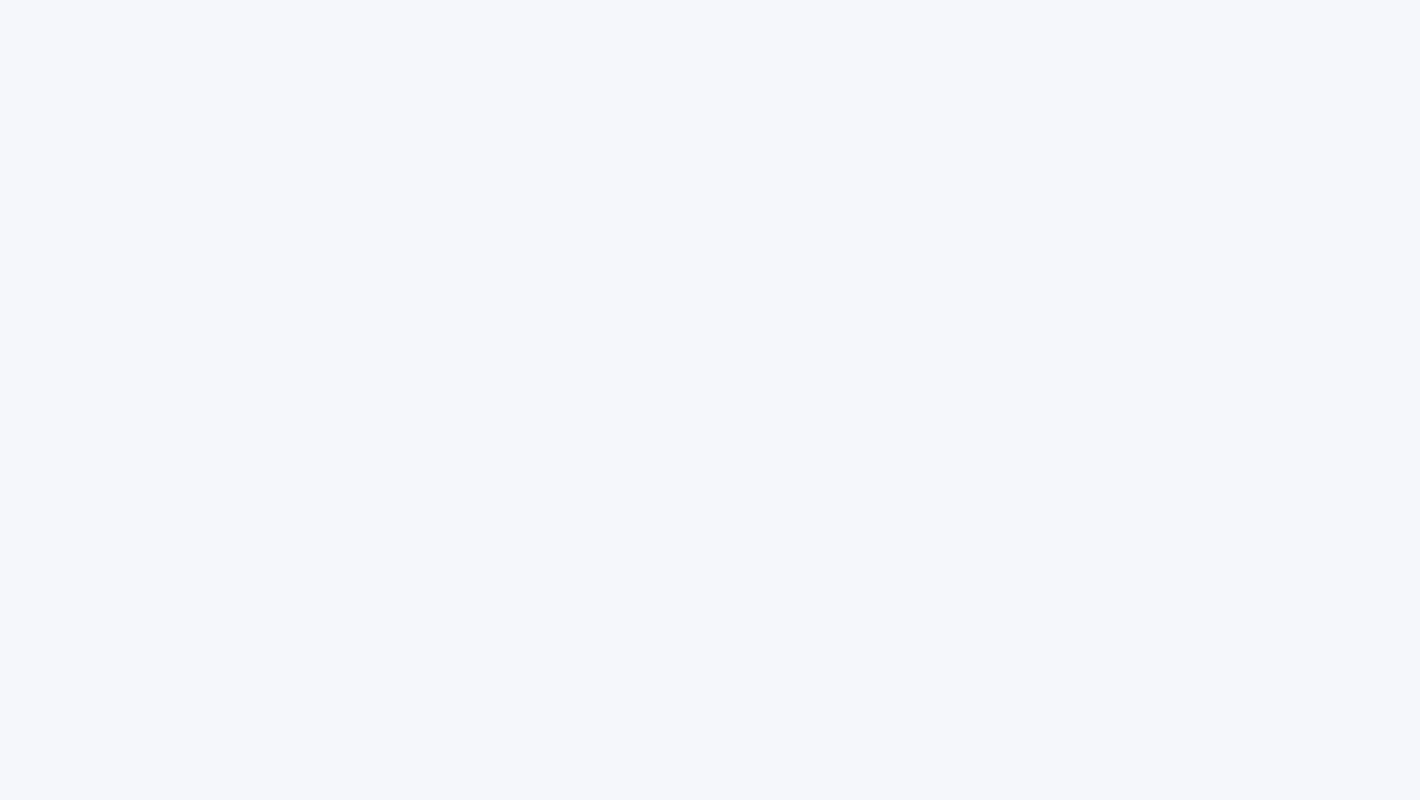
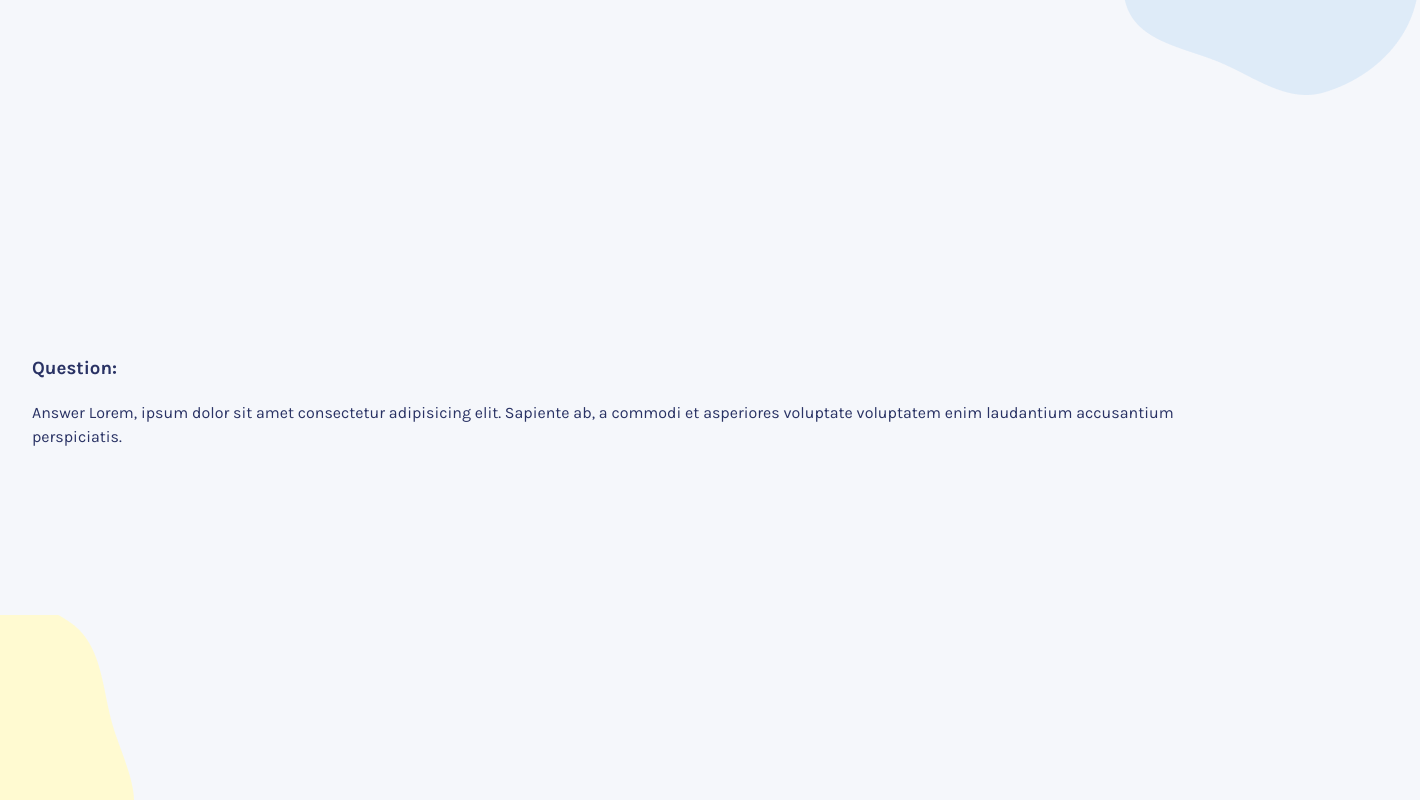
Before and after one commit to nils-n/open-trivia, a React (Vite) app: page / in a window 1280 px wide. Both pictures are taken after a click on the button "Start quiz". Shown: the top 800 px of the page, 1420 px wide, since content can reach past the window. Built offline with nearby package versions, Linux system fonts and the light colour scheme.

Commit message:
add empty Trivia component as canvas for Quiz

```diff
--- a/src/App.jsx
+++ b/src/App.jsx
@@ -3,6 +3,7 @@ import reactLogo from "./assets/react.svg";
 import viteLogo from "/vite.svg";
 import "./App.css";
 import { Start } from "./components/Start.jsx";
+import { Trivia } from "./components/Trivia.jsx";
 
 function App() {
   const [startQuiz, setStartQuiz] = useState(false);
@@ -12,7 +13,14 @@ function App() {
     setStartQuiz(true);
   }
 
-  return <>{!startQuiz && <Start toggleStart={toggleStart} />}</>;
+  return (
+    <>
+      {!startQuiz && <Start toggleStart={toggleStart} />}
+      {startQuiz && <Trivia />}
+      <div className="blob-top"></div>
+      <div className="blob-bottom"></div>
+    </>
+  );
 }
 
 export default App;
--- a/src/components/Start.jsx
+++ b/src/components/Start.jsx
@@ -9,8 +9,6 @@ export function Start(props) {
       >
         Start quiz
       </button>
-      <div className="blob-top"></div>
-      <div className="blob-bottom"></div>
     </div>
   );
 }
--- /dev/null
+++ b/src/components/Trivia.jsx
@@ -0,0 +1,12 @@
+export function Trivia() {
+  return (
+    <>
+      <h3>Question: </h3>
+      <p>
+        Answer Lorem, ipsum dolor sit amet consectetur adipisicing elit.
+        Sapiente ab, a commodi et asperiores voluptate voluptatem enim
+        laudantium accusantium perspiciatis.{" "}
+      </p>
+    </>
+  );
+}
```
Also changed, not shown: src/assets/blob-2.png (added).
